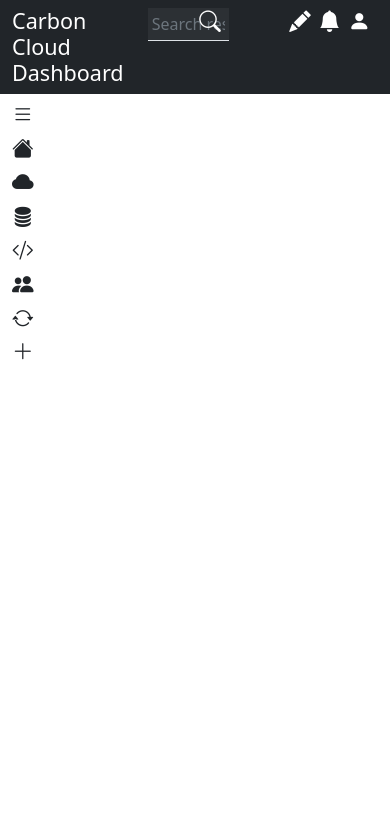
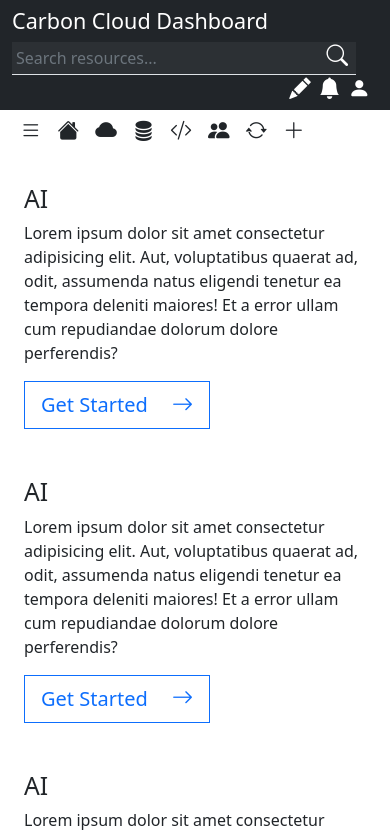
Before and after one commit to kissurda93/appworld-practice, a React (Create React App) app in the folder react-bootstrap/: page / in a window 390 px wide. Shown: the top 836 px of the page. Built offline with nearby package versions, Linux system fonts and the light colour scheme.

Commit message:
responsive layout completed

```diff
--- a/react-bootstrap/src/App.css
+++ b/react-bootstrap/src/App.css
@@ -6,7 +6,8 @@
 	left: -30px;
 }
 
-.form-control {
+.form-control,
+.btn {
 	border-radius: 0;
 }
 
@@ -15,7 +16,3 @@
 	background-color: rgba(255, 255, 255, 0.05);
 	color: white;
 }
-
-.narrow {
-	width: 10%;
-}
--- a/react-bootstrap/src/App.js
+++ /dev/null
@@ -1,38 +0,0 @@
-import "./App.css";
-import { Container, Col, Row, Form } from "react-bootstrap";
-
-function App() {
-	return (
-		<Container>
-			<Row className='bg-dark text-white pt-2'>
-				<Col as={"h4"}>Carbon Cloud Dashboard</Col>
-				<Col as={"form"} className='d-flex align-items-start'>
-					<Form.Control
-						placeholder='Search resources...'
-						className='custom-background border-0 border-bottom p-1 border-radius-0'></Form.Control>
-					<i className='bi bi-search h4 left-margin'></i>
-				</Col>
-				<Col className='text-end h4'>
-					<i className='bi bi-pencil-fill me-2'></i>
-					<i className='bi bi-bell-fill me-2'></i>
-					<i className='bi bi-person-fill me-2'></i>
-				</Col>
-			</Row>
-			<Row>
-				<Col className='d-flex flex-column h4 text-center col-1 w-auto'>
-					<i className='bi bi-list pt-2'></i>
-					<i className='bi bi-house-fill pt-2'></i>
-					<i className='bi bi-cloud-fill pt-2'></i>
-					<i className='bi bi-database-fill pt-2'></i>
-					<i className='bi bi-code-slash pt-2'></i>
-					<i className='bi bi-people-fill pt-2'></i>
-					<i className='bi bi-arrow-repeat pt-2'></i>
-					<i className='bi bi-plus-lg pt-2'></i>
-				</Col>
-				<Col></Col>
-			</Row>
-		</Container>
-	);
-}
-
-export default App;
--- /dev/null
+++ b/react-bootstrap/src/App.jsx
@@ -0,0 +1,19 @@
+import "./App.css";
+import { Container, Row } from "react-bootstrap";
+import Header from "./components/Header";
+import Navbar from "./components/Navbar";
+import Main from "./components/Main";
+
+function App() {
+	return (
+		<Container>
+			<Header />
+			<Row className='flex-column flex-md-row'>
+				<Navbar />
+				<Main />
+			</Row>
+		</Container>
+	);
+}
+
+export default App;
--- /dev/null
+++ b/react-bootstrap/src/components/Card.jsx
@@ -0,0 +1,25 @@
+import { Col, Button } from "react-bootstrap";
+
+const Card = props => {
+	return (
+		<Col
+			className={props.color === "dark" ? "bg-dark text-white p-4" : "p-4"}
+			lg={props.colsize ? props.colsize : ""}>
+			<h2>AI</h2>
+			<p>
+				Lorem ipsum dolor sit amet consectetur adipisicing elit. Aut,
+				voluptatibus quaerat ad, odit, assumenda natus eligendi tenetur ea
+				tempora deleniti maiores! Et a error ullam cum repudiandae dolorum
+				dolore perferendis?
+			</p>
+			<Button
+				variant={props.color === "dark" ? "primary" : "outline-primary"}
+				size='lg'
+				className={props.colsize ? "mt-5" : ""}>
+				Get Started<i className='bi bi-arrow-right ms-4 h4'></i>
+			</Button>
+		</Col>
+	);
+};
+
+export default Card;
--- /dev/null
+++ b/react-bootstrap/src/components/Header.jsx
@@ -0,0 +1,24 @@
+import { Col, Row, Form } from "react-bootstrap";
+
+const Header = () => {
+	return (
+		<Row
+			as='header'
+			className='flex-column flex-md-row bg-dark text-white pt-2'>
+			<Col as={"h4"}>Carbon Cloud Dashboard</Col>
+			<Col as={"form"} className='d-flex align-items-start'>
+				<Form.Control
+					placeholder='Search resources...'
+					className='custom-background border-0 border-bottom p-1 border-radius-0'></Form.Control>
+				<i className='bi bi-search h4 left-margin'></i>
+			</Col>
+			<Col className='text-end h4'>
+				<i className='bi bi-pencil-fill me-2'></i>
+				<i className='bi bi-bell-fill me-2'></i>
+				<i className='bi bi-person-fill me-2'></i>
+			</Col>
+		</Row>
+	);
+};
+
+export default Header;
--- /dev/null
+++ b/react-bootstrap/src/components/Main.jsx
@@ -0,0 +1,24 @@
+import { Col, Row } from "react-bootstrap";
+import Card from "./Card";
+
+const Main = () => {
+	return (
+		<Col as='main' className='d-flex flex-column'>
+			<Row className='flex-column flex-lg-row mb-3'>
+				<Card />
+				<Card />
+				<Card />
+			</Row>
+			<Row className='flex-column flex-lg-row mb-3'>
+				<Card color={"dark"} colsize={8} />
+				<Card />
+			</Row>
+			<Row className='flex-column flex-lg-row mb-3'>
+				<Card />
+				<Card color={"dark"} colsize={8} />
+			</Row>
+		</Col>
+	);
+};
+
+export default Main;
--- /dev/null
+++ b/react-bootstrap/src/components/Navbar.jsx
@@ -0,0 +1,20 @@
+import { Col } from "react-bootstrap";
+
+const Navbar = () => {
+	return (
+		<Col
+			as='nav'
+			className='d-flex flex-row flex-md-column h4 text-center col-1 w-auto'>
+			<i className='bi bi-list p-2'></i>
+			<i className='bi bi-house-fill p-2'></i>
+			<i className='bi bi-cloud-fill p-2'></i>
+			<i className='bi bi-database-fill p-2'></i>
+			<i className='bi bi-code-slash p-2'></i>
+			<i className='bi bi-people-fill p-2'></i>
+			<i className='bi bi-arrow-repeat p-2'></i>
+			<i className='bi bi-plus-lg p-2'></i>
+		</Col>
+	);
+};
+
+export default Navbar;
```
